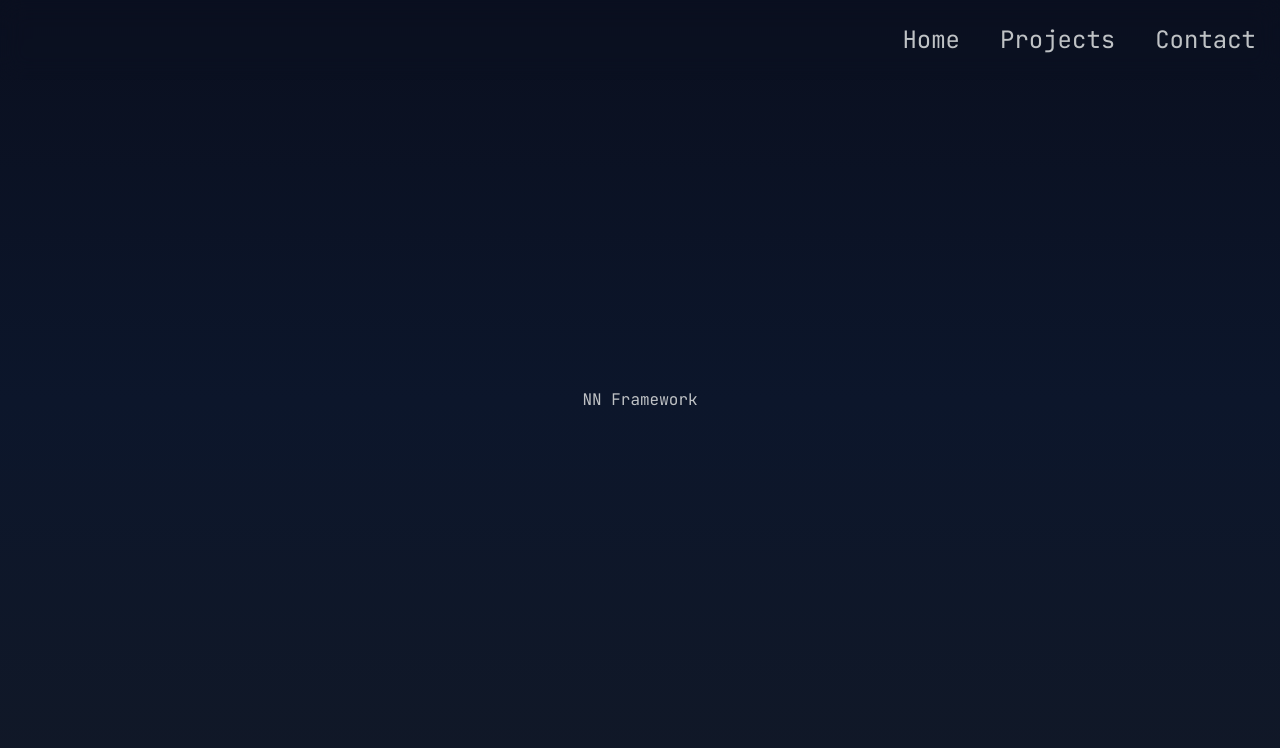
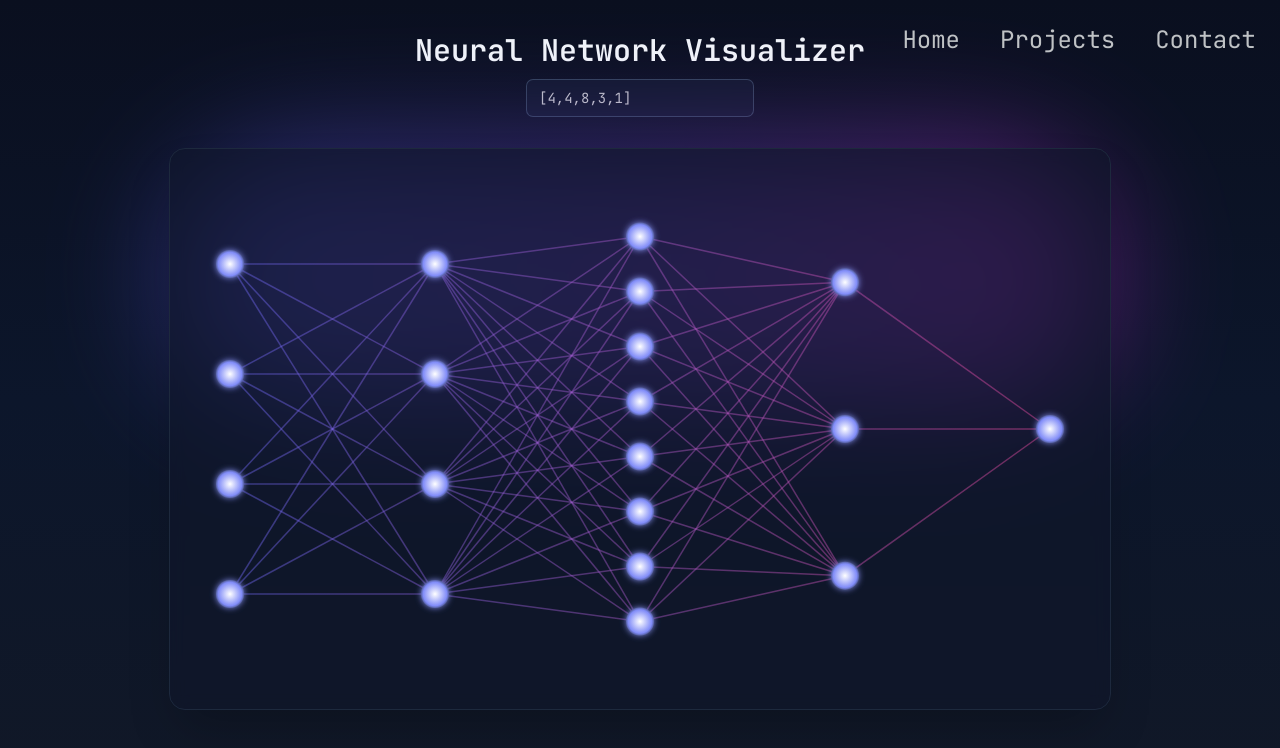
Before and after one commit to AndySave/personal-website, a Next.js app in the folder frontend/: page /projects/nn-framework in a window 1280 px wide. Shown: the top 748 px of the page. Built offline with nearby package versions, Linux system fonts and the light colour scheme.

Commit message:
Created a basic placeholder for the nn framework showcase

```diff
--- a/frontend/app/projects/nn-framework/page.tsx
+++ b/frontend/app/projects/nn-framework/page.tsx
@@ -1,6 +1,147 @@
+"use client";
+import { useMemo, useState } from "react";
 
-export default function NNFramework() {
-    return (
-        <main className="flex min-h-screen w-full flex-col items-center justify-center">NN Framework</main>
-    );
+import { Menu, MenuButton, MenuItem, MenuItems } from '@headlessui/react'
+import { ChevronDownIcon } from '@heroicons/react/20/solid'
+
+type NodePoint = { x: number; y: number; u: number };
+
+const DEFAULT_LAYER_SIZES = [4, 4, 8, 3, 1];
+const CANVAS_WIDTH = 900;
+const CANVAS_HEIGHT = 520;
+const NODE_RADIUS = 14;
+const PADDING = 40;
+
+/** Parse a JSON array of positive integers; fallback to default. */
+const parseLayerSizes = (rawText: string): number[] => {
+  try {
+    const candidate = JSON.parse(rawText.replace(/'/g, '"'));
+    return Array.isArray(candidate) &&
+      candidate.every((n) => Number.isInteger(n) && n > 0)
+      ? candidate
+      : DEFAULT_LAYER_SIZES;
+  } catch {
+    return DEFAULT_LAYER_SIZES;
+  }
+};
+
+/** Layout nodes in columns; each point gets a vertical fraction u∈[0,1]. */
+const layoutLayers = (layerSizes: number[]): NodePoint[][] => {
+  const columnCount = layerSizes.length;
+  const innerWidth = CANVAS_WIDTH - 2 * PADDING;
+  const innerHeight = CANVAS_HEIGHT - 2 * PADDING;
+
+  const xAtColumn = (columnIndex: number) =>
+    PADDING +
+    (columnCount === 1 ? 0 : (columnIndex / (columnCount - 1)) * innerWidth);
+
+  return layerSizes.map((nodeCount, columnIndex) =>
+    Array.from({ length: nodeCount }, (_, nodeIndex) => {
+      const u = nodeCount === 1 ? 0.5 : nodeIndex / (nodeCount - 1);
+      return {
+        x: xAtColumn(columnIndex),
+        y: PADDING + ((nodeIndex + 0.5) / nodeCount) * innerHeight,
+        u,
+      };
+    })
+  );
+};
+
+const path = (fromNode: NodePoint, toNode: NodePoint): string =>
+  `M${fromNode.x},${fromNode.y} L${toNode.x},${toNode.y}`;
+
+export default function NeuralNetworkPage() {
+  const [inputText, setInputText] = useState(
+    JSON.stringify(DEFAULT_LAYER_SIZES)
+  );
+  const layerSizes = useMemo(() => parseLayerSizes(inputText), [inputText]);
+  const layerColumns = useMemo(() => layoutLayers(layerSizes), [layerSizes]);
+
+  return (
+    <main className="min-h-screen flex flex-col items-center">
+      <div className="py-8 text-center">
+        <h1 className="text-3xl font-semibold">Neural Network Visualizer</h1>
+        <input
+          value={inputText}
+          onChange={(e) => setInputText(e.target.value)}
+          className="mt-3 rounded-md bg-slate-900 px-3 py-2 text-sm font-mono ring-1 ring-slate-700 focus:ring-2 focus:ring-indigo-500"
+        />
+      </div>
+
+      <div className="relative">
+        <div className="absolute inset-0 blur-3xl opacity-40 pointer-events-none">
+          <div className="h-64 w-full bg-linear-to-r from-indigo-500 via-violet-500 to-fuchsia-500 rounded-full" />
+        </div>
+
+        <div className="relative rounded-2xl border border-slate-800 bg-slate-900/60 p-5 shadow-2xl backdrop-blur">
+          <svg
+            viewBox={`0 0 ${CANVAS_WIDTH} ${CANVAS_HEIGHT}`}
+            width={CANVAS_WIDTH}
+            height={CANVAS_HEIGHT}
+          >
+            <defs>
+              <linearGradient
+                id="wire"
+                gradientUnits="userSpaceOnUse"
+                x1="0"
+                y1="0"
+                x2={CANVAS_WIDTH}
+                y2="0"
+              >
+                <stop offset="0%" stopColor="#6366f1" stopOpacity="0.45" />
+                <stop offset="100%" stopColor="#ec4899" stopOpacity="0.45" />
+              </linearGradient>
+              <radialGradient id="node" cx="50%" cy="50%" r="60%">
+                <stop offset="0%" stopColor="white" />
+                <stop offset="70%" stopColor="#818cf8" />
+                <stop offset="100%" stopColor="#1e293b" />
+              </radialGradient>
+              <filter id="glow">
+                <feGaussianBlur stdDeviation="3" result="b" />
+                <feMerge>
+                  <feMergeNode in="b" />
+                  <feMergeNode in="SourceGraphic" />
+                </feMerge>
+              </filter>
+            </defs>
+
+            {/* Edges */}
+            <g>
+              {layerColumns
+                .slice(0, -1)
+                .map((column, columnIndex) =>
+                  column.flatMap((sourceNode, sourceIndex) =>
+                    layerColumns[columnIndex + 1].map(
+                      (targetNode, targetIndex) => (
+                        <path
+                          key={`e-${columnIndex}-${sourceIndex}-${targetIndex}`}
+                          d={path(sourceNode, targetNode)}
+                          stroke="url(#wire)"
+                          strokeWidth={1.5}
+                        />
+                      )
+                    )
+                  )
+                )}
+            </g>
+
+            {/* Nodes */}
+            <g filter="url(#glow)">
+              {layerColumns.map((column, columnIndex) =>
+                column.map((pt, nodeIndex) => (
+                  <circle
+                    key={`n-${columnIndex}-${nodeIndex}`}
+                    cx={pt.x}
+                    cy={pt.y}
+                    r={NODE_RADIUS}
+                    fill="url(#node)"
+                  />
+                ))
+              )}
+            </g>
+          </svg>
+        </div>
+      </div>
+    </main>
+  );
 }
--- a/frontend/components/Navbar.tsx
+++ b/frontend/components/Navbar.tsx
@@ -20,8 +20,7 @@ export default function Navbar() {
     return (
         <nav
             className={`fixed top-0 left-0 w-full flex justify-end gap-10 p-6 text-2xl z-50
-                        bg-transparent backdrop-blur-md
-                        ${isScrolled ? "shadow-xl/30 border-b border-(--surface-light)" : "shadow-none"}`}
+                        ${isScrolled ? "bg-transparent backdrop-blur-md shadow-xl/30 border-b border-(--surface-light)" : "shadow-none"}`}
         >
             <a href="/#about">Home</a>
             <a href="/#projects">Projects</a>
--- a/frontend/package.json
+++ b/frontend/package.json
@@ -9,6 +9,8 @@
     "lint": "eslint"
   },
   "dependencies": {
+    "@headlessui/react": "^2.2.9",
+    "@heroicons/react": "^2.2.0",
     "@tailwindcss/vite": "^4.1.16",
     "next": "16.0.0",
     "react": "19.2.0",
```
Also changed, not shown: 1 other file (tests, documents, lock files or other folders).
